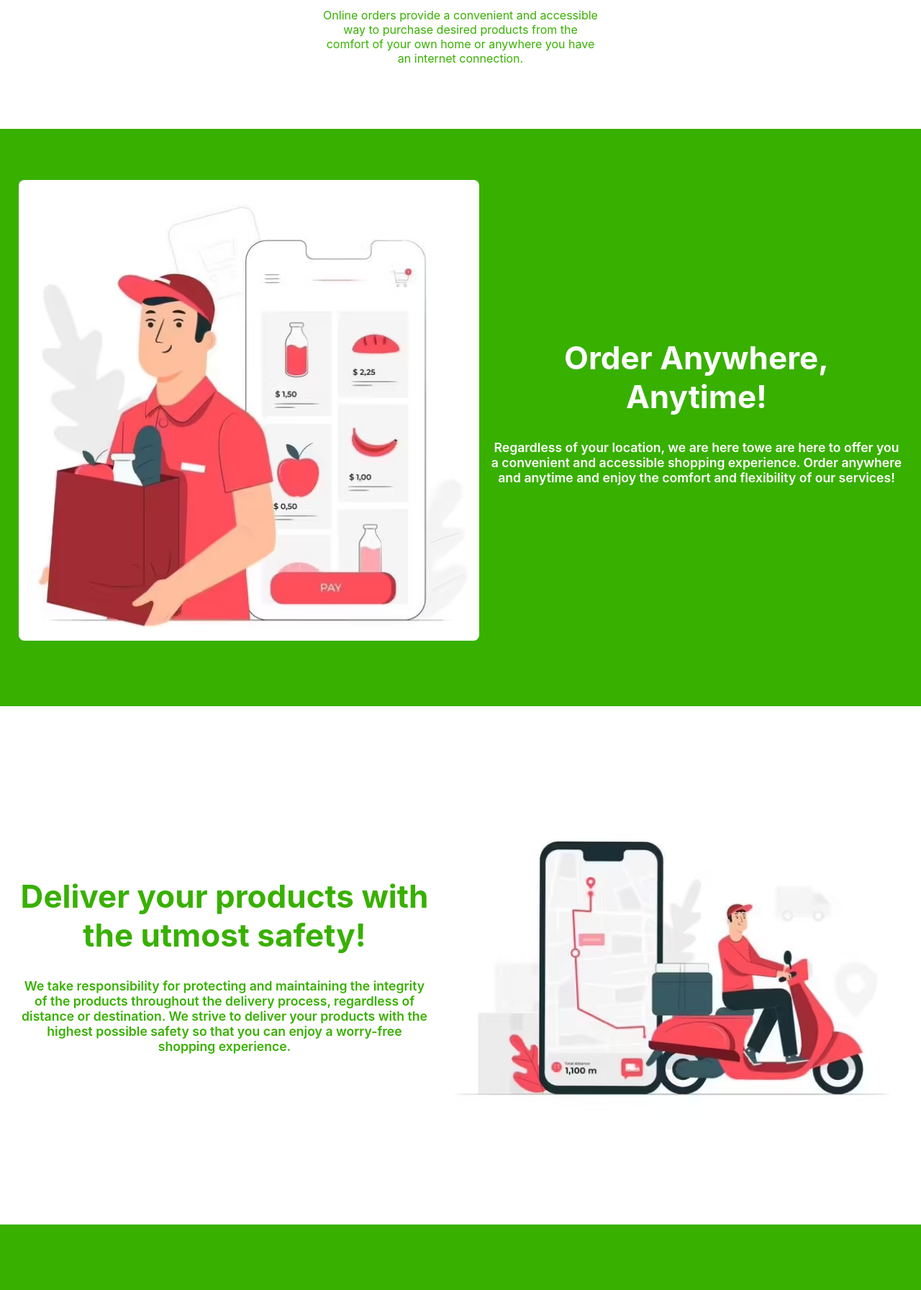
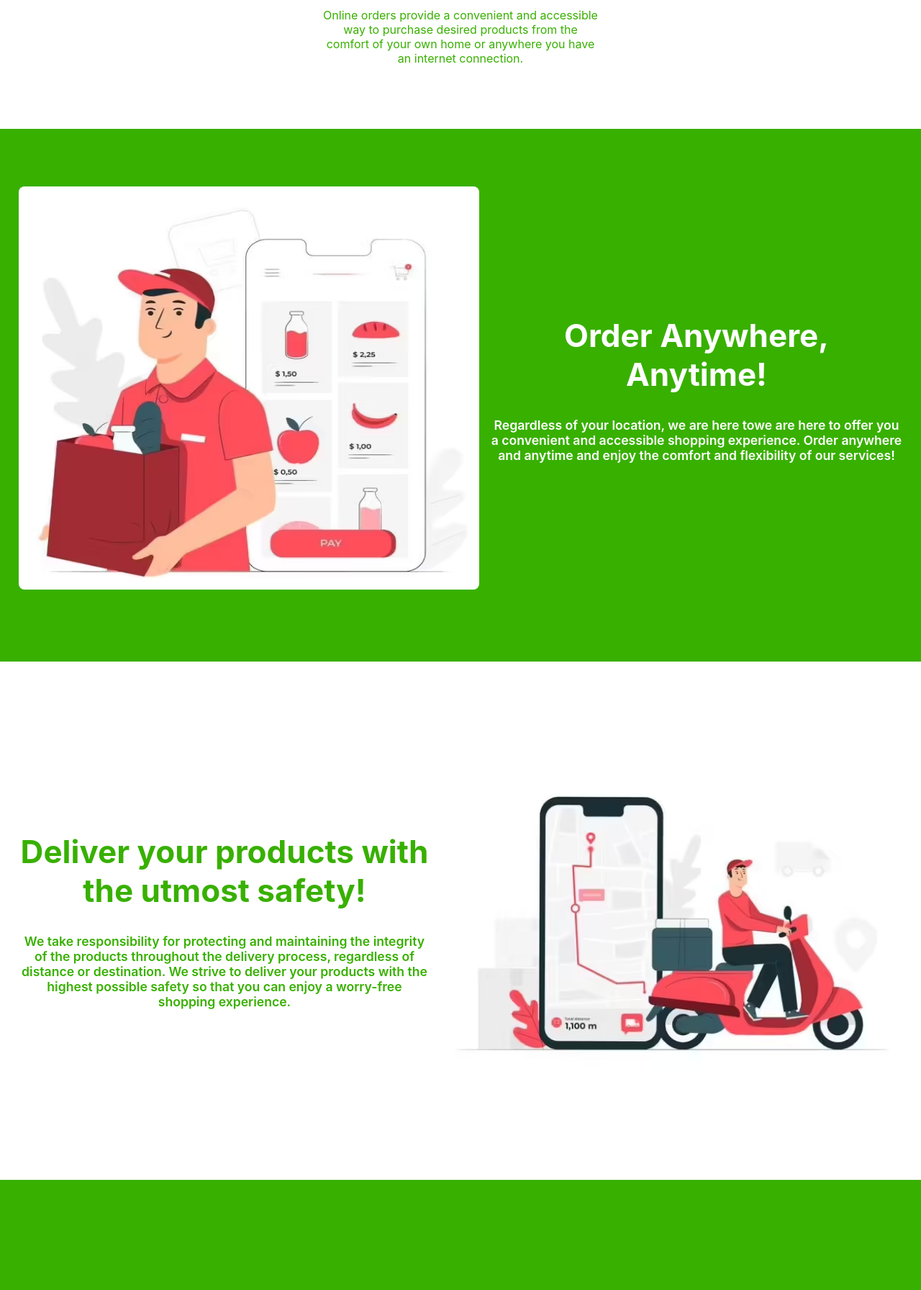
Before and after one commit to chochodev/GroceryApp, a Flask app: page / in a window 1280 px wide. Shown: the part 1716-3508 px from the top of the page at 72% size. Run offline with Flask 3, Linux system fonts and the light colour scheme; parts of the project's set-up code (start-up, migrations or seed data) failed here and were passed over; some libraries are stand-ins or nearby versions.

Commit message:
updated the video image

```diff
--- a/website/static/css/home.css
+++ b/website/static/css/home.css
@@ -168,6 +168,7 @@
 #home .benefits-container .benefits .benefit-image {
   width: 50vw;
   height: auto;
+  max-height: 35rem;
   border-radius: .5rem;
 }
 
```
